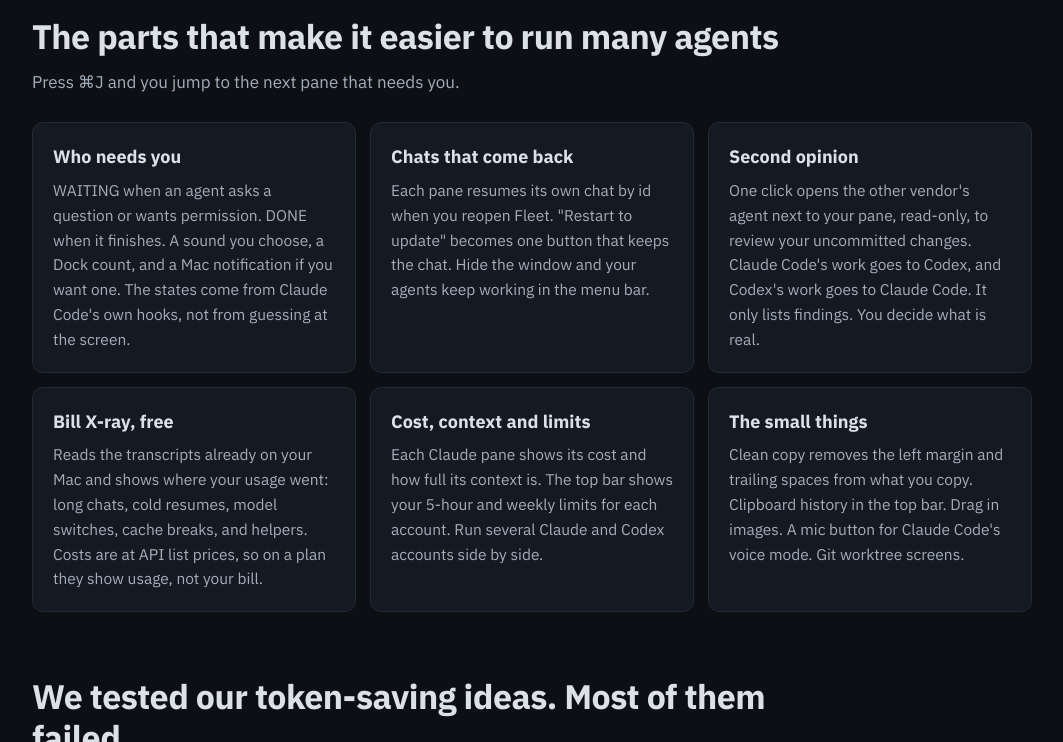
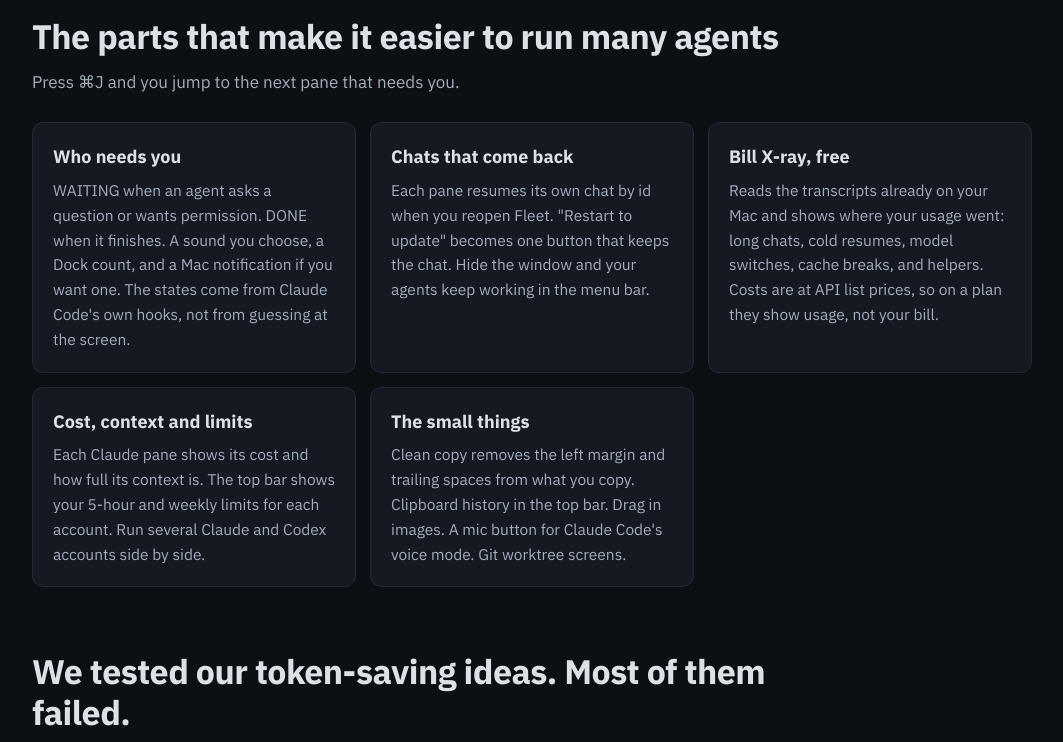
Before and after one commit to hotgarlicprawns/fleetapp-site, a plain HTML site: page index.html in a window 1280 px wide. Shown: the part 920-1662 px from the top of the page, without its empty margins (108-1171 px from the left). Drawn offline with Linux system fonts and the light colour scheme.

Commit message:
Site: pinned rules and compact rows, Second opinion removed

```diff
--- a/index.html
+++ b/index.html
@@ -125,7 +125,6 @@ read-only…</pre></div>
   <div class="cards">
     <div class="card"><h3>Who needs you</h3><p>WAITING when an agent asks a question or wants permission. DONE when it finishes. A sound you choose, a Dock count, and a Mac notification if you want one. The states come from Claude Code's own hooks, not from guessing at the screen.</p></div>
     <div class="card"><h3>Chats that come back</h3><p>Each pane resumes its own chat by id when you reopen Fleet. "Restart to update" becomes one button that keeps the chat. Hide the window and your agents keep working in the menu bar.</p></div>
-    <div class="card"><h3>Second opinion</h3><p>One click opens the other vendor's agent next to your pane, read-only, to review your uncommitted changes. Claude Code's work goes to Codex, and Codex's work goes to Claude Code. It only lists findings. You decide what is real.</p></div>
     <div class="card"><h3>Bill X-ray, free</h3><p>Reads the transcripts already on your Mac and shows where your usage went: long chats, cold resumes, model switches, cache breaks, and helpers. Costs are at API list prices, so on a plan they show usage, not your bill.</p></div>
     <div class="card"><h3>Cost, context and limits</h3><p>Each Claude pane shows its cost and how full its context is. The top bar shows your 5-hour and weekly limits for each account. Run several Claude and Codex accounts side by side.</p></div>
     <div class="card"><h3>The small things</h3><p>Clean copy removes the left margin and trailing spaces from what you copy. Clipboard history in the top bar. Drag in images. A mic button for Claude Code's voice mode. Git worktree screens.</p></div>
@@ -202,7 +201,6 @@ read-only…</pre></div>
   <details><summary>Does it work with my Claude plan?</summary><p>Yes. It runs Claude Code in your own account, the same as a terminal. You sign in through Claude Code, not through Fleet.</p></details>
   <details><summary>Why not tmux or plain terminal tabs?</summary><p>If those work for you, keep them. Fleet is for when you run enough agents that finding the one waiting for you has become the job.</p></details>
   <details><summary>Will it save me tokens?</summary><p>We do not promise that. See the table above. The X-ray can show you where your usage goes, and what you change is up to you.</p></details>
-  <details><summary>Is Second opinion safe? Does it improve my code?</summary><p>It runs read-only, so it does not change files. We have not tested whether it improves code. Published work is mixed, and a reviewer can raise false alarms, so treat its list as suggestions and check each one.</p></details>
   <details><summary>Is this made by Anthropic or OpenAI?</summary><p>No. Fleet is an independent app and is not affiliated with or endorsed by either company. Claude Code and Codex belong to their owners.</p></details>
 </section>
 
```
